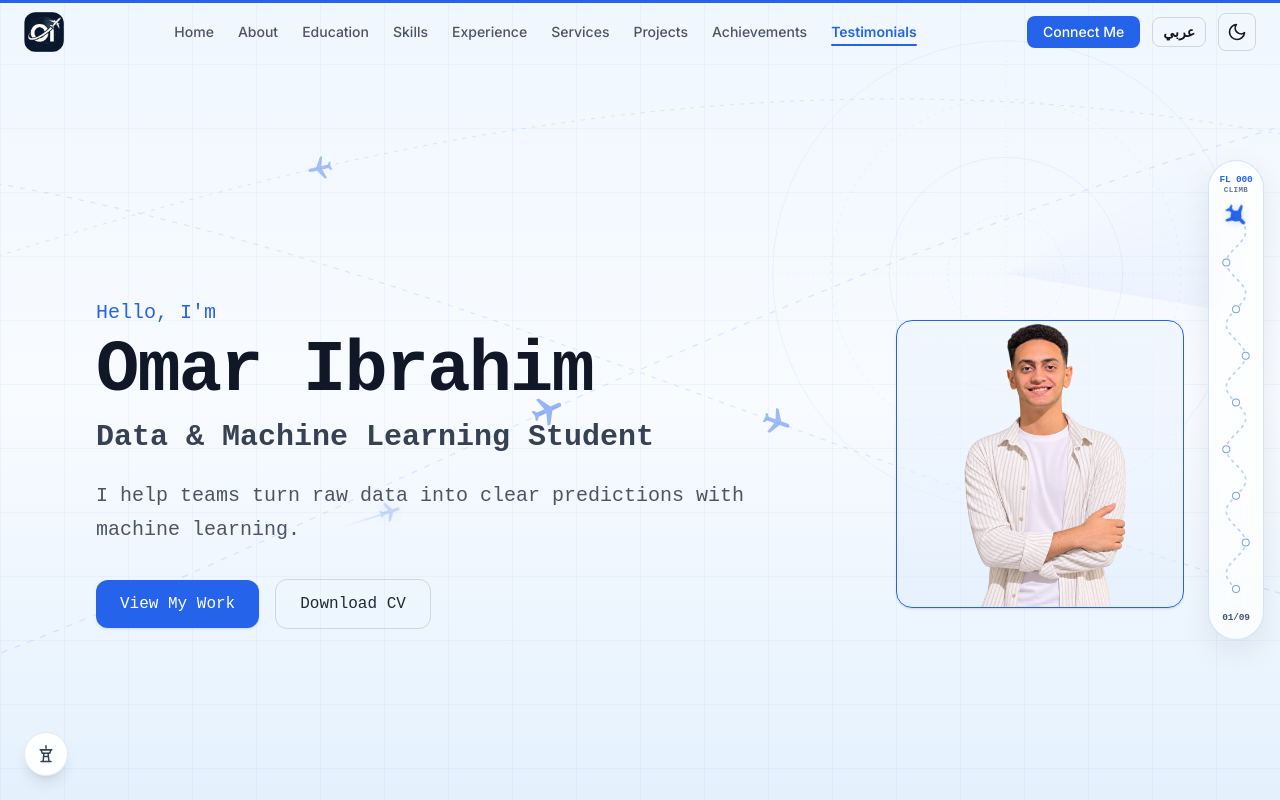
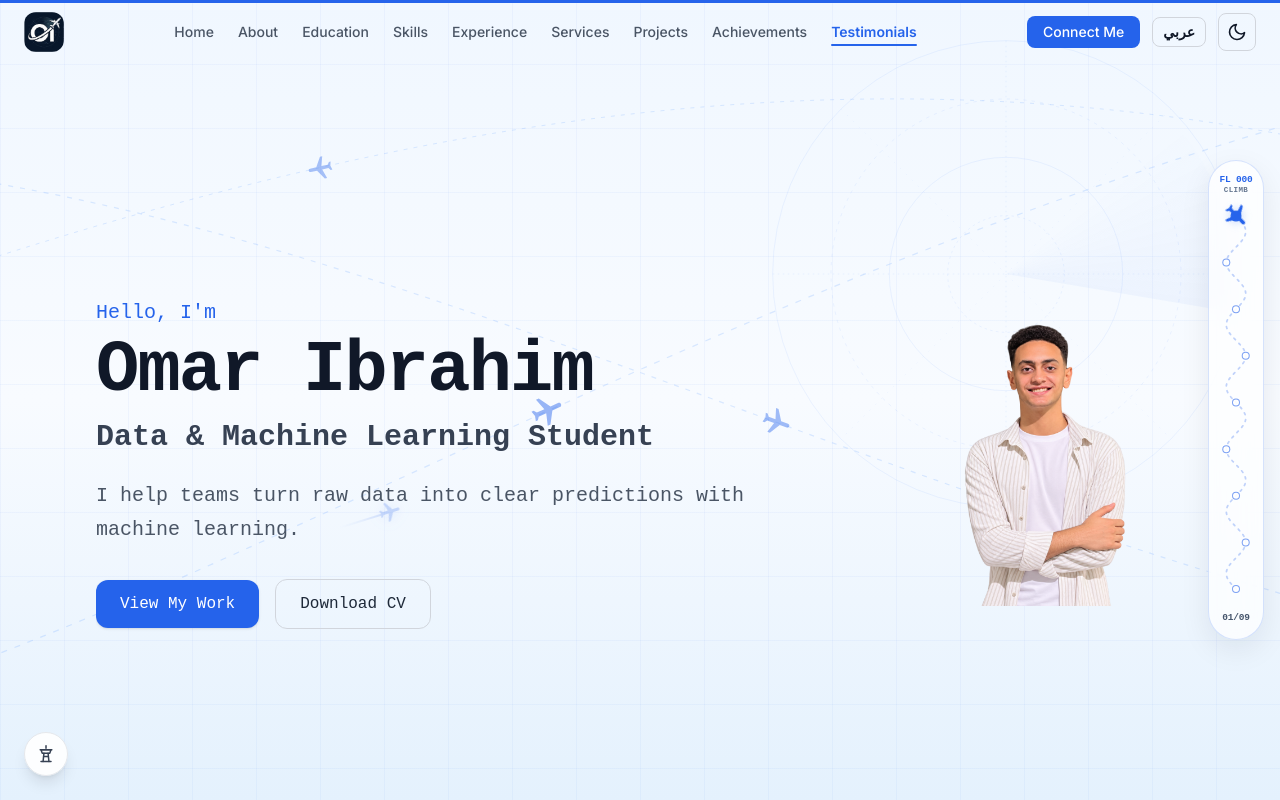
Before and after one commit to zOmar112/Protfolio, a React (Vite) app: page / in a window 1280 px wide. Shown: the top 800 px of the page. Built offline with nearby package versions, Linux system fonts and the light colour scheme; a web font is replaced by a local one.

Commit message:
Remove frame border and background card from hero cutout portrait

```diff
--- a/src/components/sections/Home.jsx
+++ b/src/components/sections/Home.jsx
@@ -962,11 +962,11 @@ export default function Home() {
       <div className="w-full flex flex-col lg:flex-row items-center justify-between gap-10 lg:gap-16 py-8 font-cockpit overflow-x-clip">
         {/* Photo: above text on mobile (order-1), next to text on desktop (lg:order-2) */}
         <div className="order-1 lg:order-2 flex-shrink-0">
-          <div className="w-44 h-44 sm:w-56 sm:h-56 md:w-64 md:h-64 lg:w-72 lg:h-72 aspect-square rounded-2xl overflow-hidden border border-accent relative bg-gradient-to-b from-blue-50/80 to-blue-100/40 dark:from-gray-900/90 dark:to-gray-950 shadow-sm">
+          <div className="w-44 h-44 sm:w-56 sm:h-56 md:w-64 md:h-64 lg:w-72 lg:h-72 aspect-square relative flex items-center justify-center">
             {imgError ? (
               <div
                 aria-label="Omar Ibrahim"
-                className="w-full h-full rounded-2xl bg-accent/10 text-accent flex items-center justify-center text-4xl sm:text-5xl md:text-6xl font-bold tracking-tight select-none"
+                className="w-full h-full text-accent flex items-center justify-center text-4xl sm:text-5xl md:text-6xl font-bold tracking-tight select-none"
               >
                 OI
               </div>
@@ -974,14 +974,12 @@ export default function Home() {
               <img
                 src="/me.png"
                 alt="Omar Ibrahim"
-                className="w-full h-full object-cover rounded-2xl block opacity-100"
+                className="w-full h-full object-contain block select-none"
                 style={{
                   width: "100%",
                   height: "100%",
-                  objectFit: "cover",
-                  objectPosition: "50% 15%",
+                  objectFit: "contain",
                   display: "block",
-                  opacity: 1,
                 }}
                 onError={() => setImgError(true)}
               />
```
